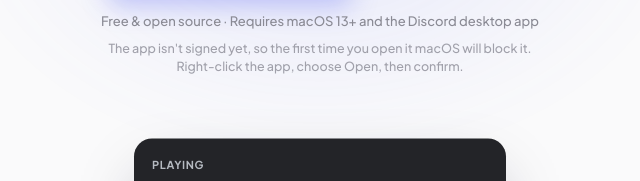
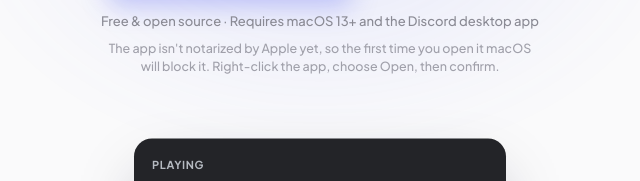
Before and after one commit to preschian/agentcord, an Astro site in the folder web/: page / in a window 1280 px wide. Shown: the part 581-762 px from the top of the page, 320-960 px from the left. Built offline with nearby package versions, Linux system fonts and the light colour scheme; Astro itself is replaced by a stand-in of ours.

Commit message:
chore(web): rebuild signed AgentCord.dmg and clarify Gatekeeper notice
Rebuild the download DMG from the signed Release build and reword the
download notice from "isn't signed yet" to "isn't notarized by Apple yet",
which matches the now-signed-but-not-notarized state. Bypass steps are
unchanged.

Co-Authored-By: Claude Opus 4.8 <noreply@anthropic.com>

```diff
--- a/web/src/pages/index.astro
+++ b/web/src/pages/index.astro
@@ -276,8 +276,8 @@ const jsonLd = {
 				<p
 					style="margin: 10px auto 0; max-width: 440px; font-size: 12.5px; line-height: 1.5; color: #A0A0AA; font-weight: 500;"
 				>
-					The app isn't signed yet, so the first time you open it macOS will
-					block it. Right-click the app, choose Open, then confirm.
+					The app isn't notarized by Apple yet, so the first time you open it
+					macOS will block it. Right-click the app, choose Open, then confirm.
 				</p>
 			</header>
 
```
Also changed, not shown: 1 other file.
